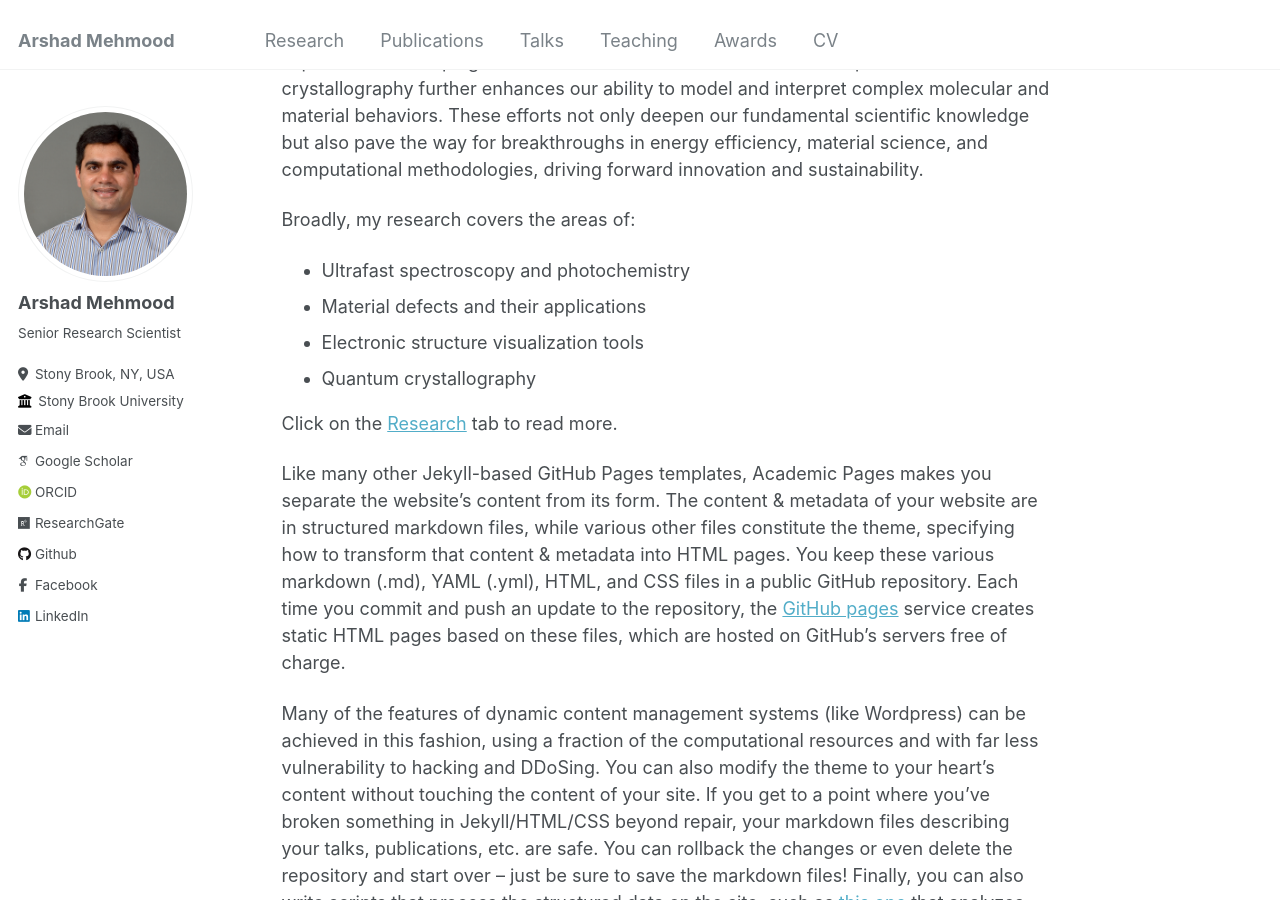
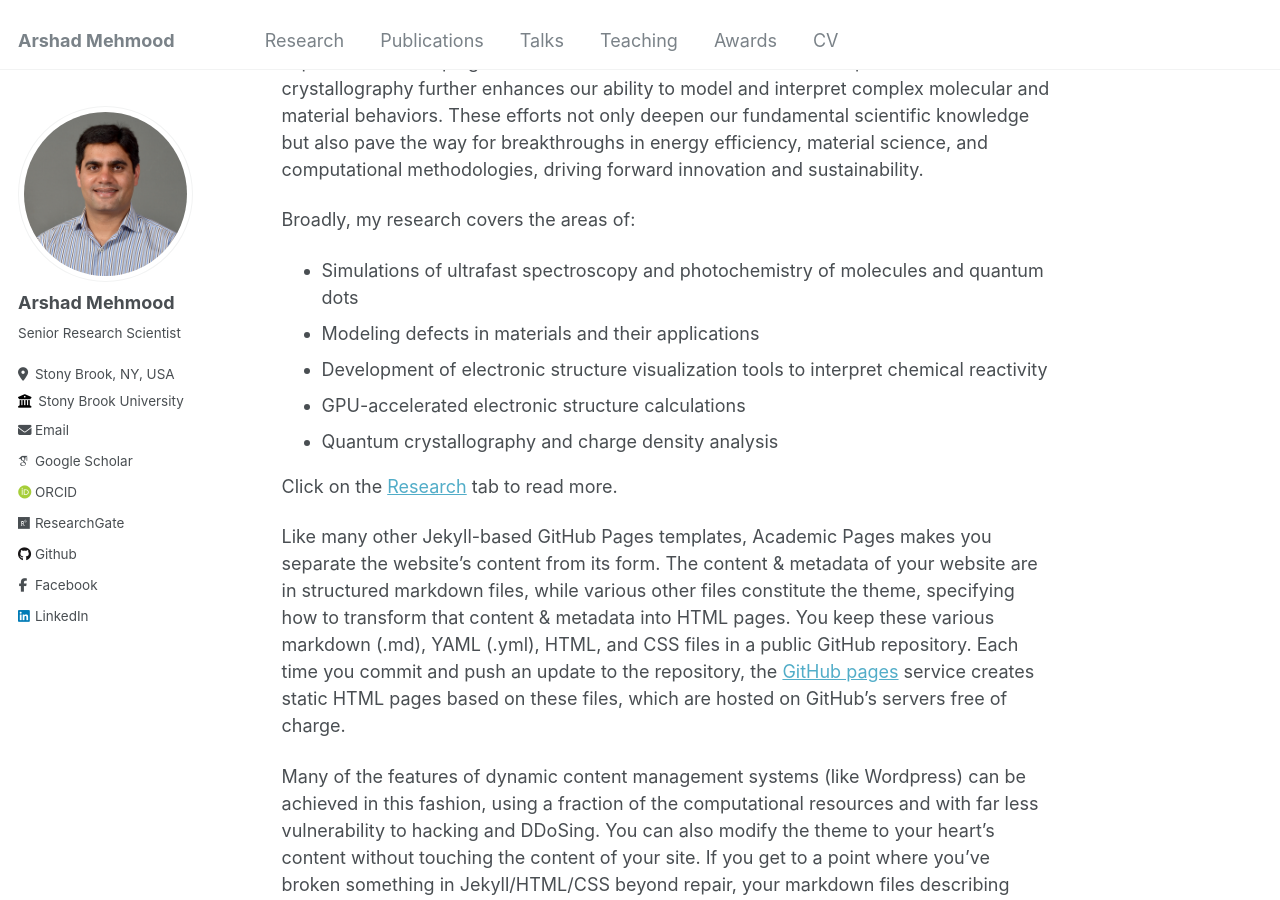
Before and after one commit to arshadmehmood118/arshadmehmood118.github.io, a Jekyll site: the page built from _pages/about.md, in a window 1280 px wide and 900 px high, scrolled down 1320 px. Built offline with Jekyll 4.4.1, drawn with Linux system fonts in a browser that asks for light colours; some web fonts are replaced.

Commit message:
Update about.md

```diff
--- a/_pages/about.md
+++ b/_pages/about.md
@@ -30,10 +30,11 @@ Overview of Research and Expertise
 The understanding of excited state processes and material defects is a key driver of human innovation and sustainable synthesis. My research focuses on simulating ultrafast spectroscopy observables and photochemical reactions to elucidate the complex dynamics of molecules in their excited states. Additionally, I investigate the role of defects in materials to harness their unique properties for technological advancements. My expertise in developing electronic structure visualization tools and quantum crystallography further enhances our ability to model and interpret complex molecular and material behaviors. These efforts not only deepen our fundamental scientific knowledge but also pave the way for breakthroughs in energy efficiency, material science, and computational methodologies, driving forward innovation and sustainability.
 
 Broadly, my research covers the areas of:
-- Ultrafast spectroscopy and photochemistry
-- Material defects and their applications
-- Electronic structure visualization tools
-- Quantum crystallography
+- Simulations of ultrafast spectroscopy and photochemistry of molecules and quantum dots
+- Modeling defects in materials and their applications
+- Development of electronic structure visualization tools to interpret chemical reactivity
+- GPU-accelerated electronic structure calculations
+- Quantum crystallography and charge density analysis
 
 Click on the [Research](https://arshadmehmood118.github.io/portfolio/) tab to read more.
 
```
